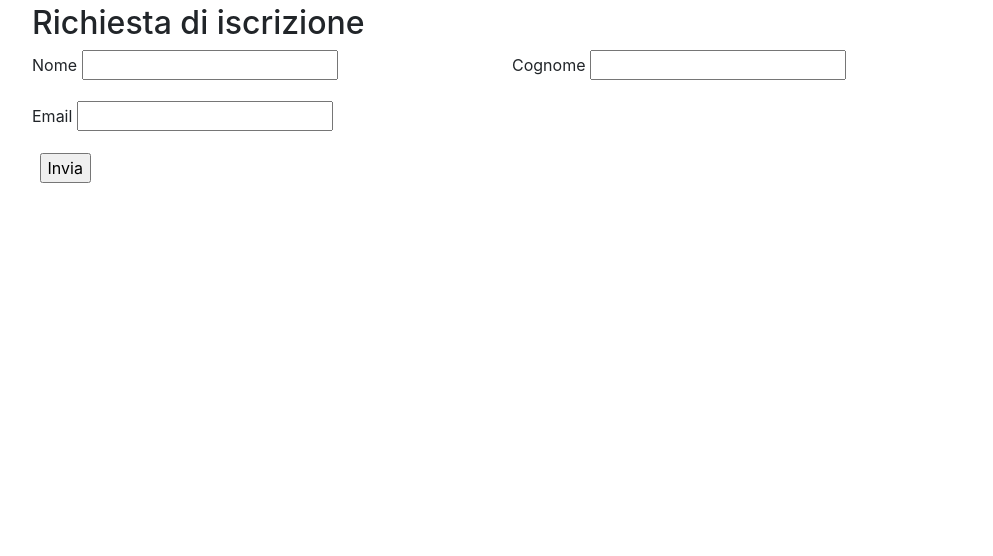
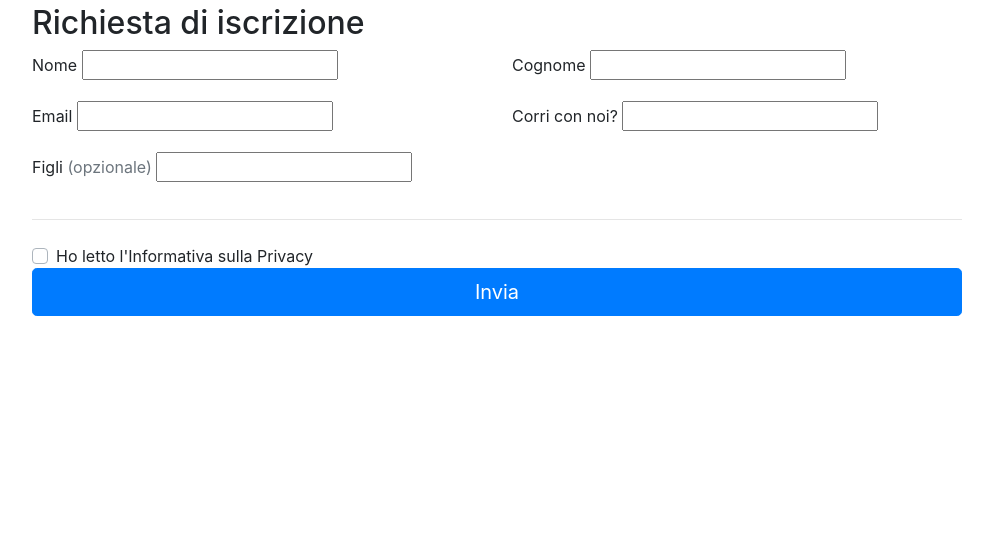
Before and after one commit to andywar65/rpnew_base, a Django app: template users/templates/users/registration.html in a window 1280 px wide. Shown: the part 56-612 px from the top of the page, without its empty margins (143-1136 px from the left). Run offline with Django 3.2, Linux system fonts and the light colour scheme; the template is opened without the code that fills it, so the values that code supplies are empty, except form fields; tables that the repository leaves empty hold one stand-in row (values such as "Sample post"); form fields are guessed from the names that the template uses; some libraries are stand-ins or nearby versions.

Commit message:
fixed bootstrap classes for registration form

```diff
--- a/rpnew_prog/static/css/sticky-footer-navbar.css
+++ b/rpnew_prog/static/css/sticky-footer-navbar.css
@@ -30,6 +30,7 @@ main > .container {
   background-color: #195905;
   padding-top: 3px;
   padding-bottom: 3px;
+  margin-top: 20px;
 }
 
 .footer > .container {
--- a/rpnew_prog/templates/base.html
+++ b/rpnew_prog/templates/base.html
@@ -46,5 +46,6 @@
     <script src="https://code.jquery.com/jquery-3.3.1.slim.min.js" integrity="sha384-q8i/X+965DzO0rT7abK41JStQIAqVgRVzpbzo5smXKp4YfRvH+8abtTE1Pi6jizo" crossorigin="anonymous"></script>
     <script src="https://cdnjs.cloudflare.com/ajax/libs/popper.js/1.14.7/umd/popper.min.js" integrity="sha384-UO2eT0CpHqdSJQ6hJty5KVphtPhzWj9WO1clHTMGa3JDZwrnQq4sF86dIHNDz0W1" crossorigin="anonymous"></script>
     <script src="https://stackpath.bootstrapcdn.com/bootstrap/4.3.1/js/bootstrap.min.js" integrity="sha384-JjSmVgyd0p3pXB1rRibZUAYoIIy6OrQ6VrjIEaFf/nJGzIxFDsf4x0xIM+B07jRM" crossorigin="anonymous"></script>
+    {% block extra-js %}{% endblock extra-js %}
   </body>
 </html>
--- a/users/forms.py
+++ b/users/forms.py
@@ -1,6 +1,7 @@
 from django import forms
 from django.forms import ModelForm
 from .models import Member, User, Applicant
+from .choices import *
 
 class ChangeMemberForm(ModelForm):
     parent = forms.ModelChoiceField(label="Genitore", required = False,
@@ -37,6 +38,11 @@ class RegistrationForm(ModelForm):
     last_name = forms.CharField(widget=forms.TextInput(attrs={'class': "form-control"}))
     email = forms.EmailField(widget=forms.TextInput(attrs={'class': "form-control",
         'placeholder': "you@example.com"}))
+    sector = forms.ChoiceField(choices = SECTOR, widget=forms.Select(attrs={'class': "form-control"}))
+    children_str = forms.CharField(required = False,
+        widget=forms.TextInput(attrs={'class': "form-control",
+        'placeholder': "Nomi e cognomi dei figli da iscrivere, separati da una virgola"}))
+    #privacy = forms.BooleanField(widget=forms.CheckboxInput)
     class Meta:
         model = Applicant
         fields = '__all__'
--- a/users/models.py
+++ b/users/models.py
@@ -135,8 +135,6 @@ class Applicant(models.Model):
     children_str = models.TextField(max_length = 200,
         verbose_name = 'Figli', blank = True, null = True,
         help_text='Nome e cognome dei figli che si intende iscrivere, separati da una virgola.')
-    privacy = models.BooleanField(default = False, editable=False,
-        verbose_name = "Letto l'informativa sulla privacy?")
 
     def __str__(self):
         full_name = '%s %s' % (self.last_name, self.first_name)
--- a/users/templates/users/registration.html
+++ b/users/templates/users/registration.html
@@ -38,16 +38,49 @@
                   Inserisci una email valida.
                 </div>
               </div>
+              <div class="col-md-6 mb-3">
+                <label for="sector">Corri con noi? </label>
+                {{ form.sector }}
+              </div>
+            </div>
+            <div class="row">
+              <div class="col-md-9 mb-3">
+                <label for="childen-str">Figli <span class="text-muted">(opzionale)</span></label>
+                {{ form.children_str }}
+              </div>
+            </div>
+            <hr class="mb-4">
+            <div class="custom-control custom-checkbox">
+              <input type="checkbox" class="custom-control-input" id="privacy" required>
+              <label class="custom-control-label" for="privacy">Ho letto l'Informativa sulla Privacy</label>
             </div>
 
-    <table>
-
-      <tr>
-        <td>&nbsp;</td>
-        <td><input type="submit" value="Invia"></td>
-      </tr>
-    </table>
+            <button class="btn btn-primary btn-lg btn-block" type="submit">Invia</button>
     {% csrf_token %}
   </form>
   {% endif %}
 {% endblock content %}
+{% block extra-js %}
+    <script>
+      // Example starter JavaScript for disabling form submissions if there are invalid fields
+      (function() {
+        'use strict';
+
+        window.addEventListener('load', function() {
+          // Fetch all the forms we want to apply custom Bootstrap validation styles to
+          var forms = document.getElementsByClassName('needs-validation');
+
+          // Loop over them and prevent submission
+          var validation = Array.prototype.filter.call(forms, function(form) {
+            form.addEventListener('submit', function(event) {
+              if (form.checkValidity() === false) {
+                event.preventDefault();
+                event.stopPropagation();
+              }
+              form.classList.add('was-validated');
+            }, false);
+          });
+        }, false);
+      })();
+    </script>
+  {% endblock extra-js %}
```
Also changed, not shown: users/migrations/0009_remove_applicant_privacy.py (added).
